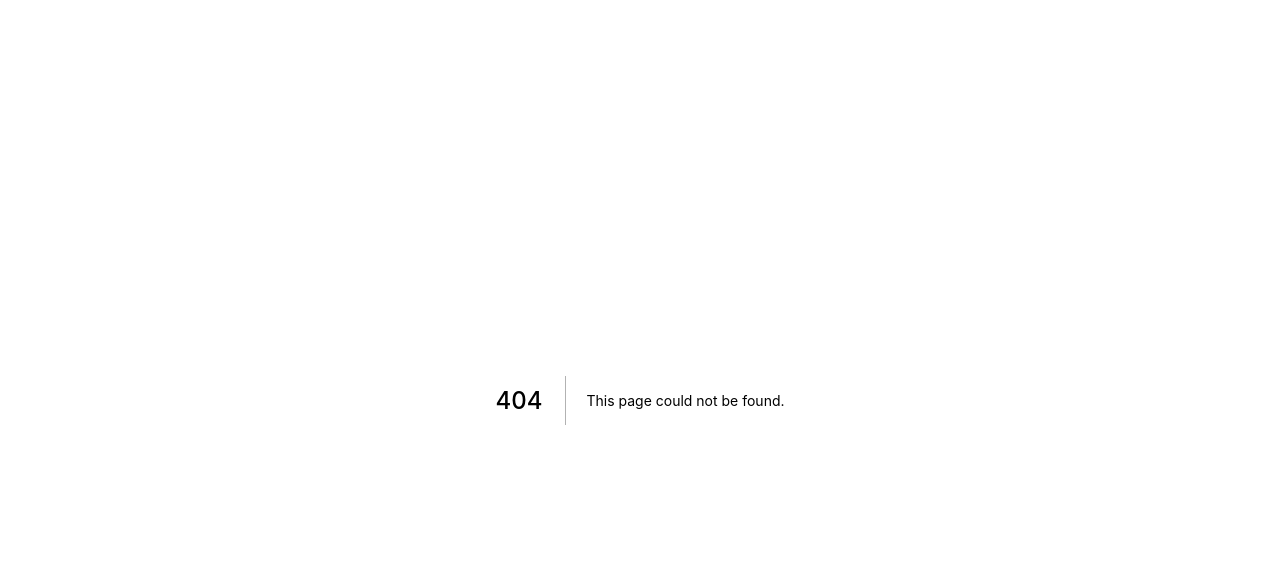
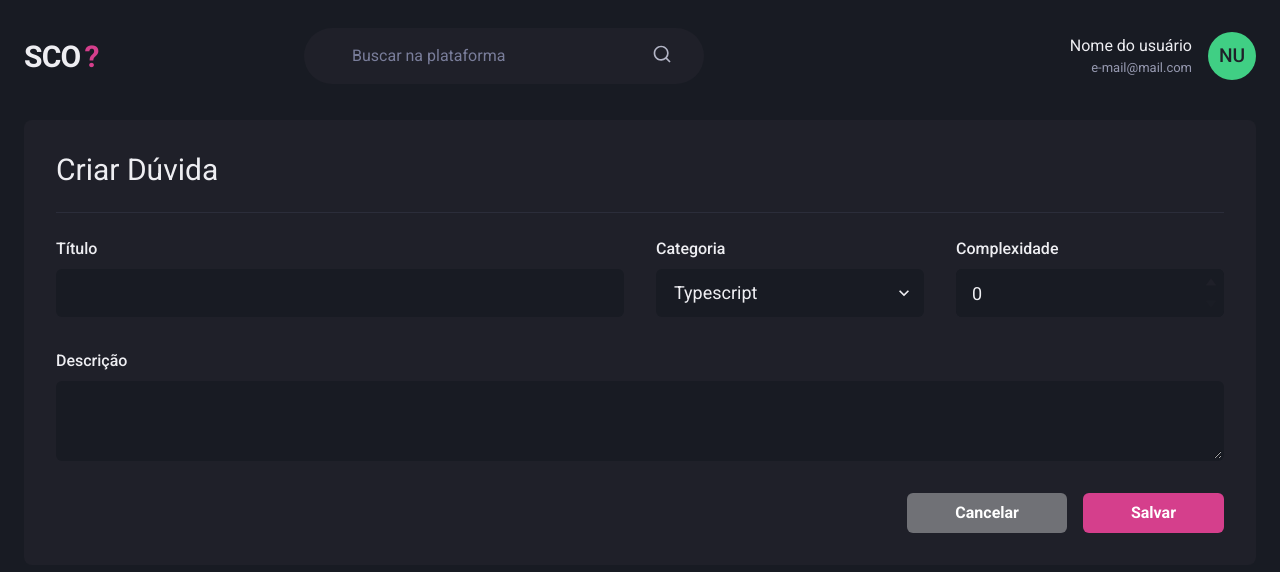
Before and after one commit to GabrielNogueiraBR/Software-Community-Open-Source, a Next.js app: page /questions/create in a window 1280 px wide. Before the commit this address had no page. Shown: the top 572 px of the page. Built offline with nearby package versions, Linux system fonts and the light colour scheme.

Commit message:
feat: creating Form Page to create questions

```diff
--- /dev/null
+++ b/src/pages/questions/create.tsx
@@ -0,0 +1,147 @@
+import {
+  Box,
+  Button,
+  Divider,
+  Flex,
+  Heading,
+  HStack,
+  SimpleGrid,
+  VStack,
+} from "@chakra-ui/react";
+import { useFormik } from "formik";
+import Link from "next/link";
+import { FormEvent } from "react";
+import { Input } from "../../components/Form/Input";
+import { NumberInput } from "../../components/Form/NumberInput";
+import { Select } from "../../components/Form/Select";
+import { TextArea } from "../../components/Form/TextArea";
+import Header from "../../components/Header";
+
+import * as yup from "yup";
+import {
+  Question,
+  QuestionCategory,
+  QuestionPayload,
+} from "../../types/question";
+import api from "../../services/api";
+import { useRouter } from "next/router";
+
+const formCreateSchema = yup.object().shape({
+  title: yup.string().required(),
+  description: yup.string().required(),
+  category: yup.string().oneOf(Object.values(QuestionCategory)).required(),
+  complexity: yup.number().min(0).max(5).required(),
+});
+
+export default function CreateUser() {
+  const router = useRouter();
+
+  const formik = useFormik({
+    initialValues: {
+      title: "",
+      category: "typescript",
+      complexity: 0,
+      description: "",
+    },
+    validationSchema: formCreateSchema,
+    onSubmit: async ({ title, category, complexity, description }) => {
+      const question: QuestionPayload = {
+        assignee: {
+          name: "admin",
+        },
+        title,
+        category,
+        complexity,
+        description,
+      };
+
+      await api
+        .post("/question/create", { ...question })
+        .then(() => router.push("/questions"))
+        .catch((e) => console.error(e));
+    },
+  });
+
+  return (
+    <Box>
+      <Header />
+      <Flex w="100%" my="6" maxWidth={1480} mx="auto" px="6">
+        <Box
+          as="form"
+          flex="1"
+          borderRadius={8}
+          bg="gray.800"
+          p={["6", "8"]}
+          onSubmit={(e: FormEvent<HTMLElement>) =>
+            formik.handleSubmit(e as FormEvent<HTMLFormElement>)
+          }
+        >
+          <Heading size="lg" fontWeight={"normal"}>
+            Criar Dúvida
+          </Heading>
+          <Divider my="6" borderColor={"gray.700"} />
+          <VStack spacing={"8"}>
+            <HStack w="100%" spacing={["6", "8"]}>
+              <SimpleGrid minChildWidth={"240px"} spacing={["6", "8"]} w="100%">
+                <Input
+                  name="title"
+                  label="Título"
+                  error={formik.errors.title}
+                  flex="2"
+                  onChange={formik.handleChange}
+                  value={formik.values.title}
+                />
+              </SimpleGrid>
+              <SimpleGrid minChildWidth={"240px"} spacing={["6", "8"]} w="100%">
+                <Select
+                  name="category"
+                  label="Categoria"
+                  options={["Typescript", "Javascript", "Next.Js", "Docker"]}
+                  error={formik.errors.category}
+                  onChange={formik.handleChange}
+                  value={formik.values.category}
+                  flex="1"
+                />
+                <NumberInput
+                  name="complexity"
+                  label="Complexidade"
+                  min={0}
+                  max={5}
+                  defaultValue={0}
+                  error={formik.errors.complexity}
+                  onChange={(valueString, valueNumber) =>
+                    formik.setFieldValue("complexity", valueNumber)
+                  }
+                  value={formik.values.complexity}
+                  flex="1"
+                />
+              </SimpleGrid>
+            </HStack>
+            <SimpleGrid minChildWidth={"240px"} spacing={["6", "8"]} w="100%">
+              <TextArea
+                name="description"
+                label="Descrição"
+                error={formik.errors.description}
+                onChange={formik.handleChange}
+                value={formik.values.description}
+              />
+            </SimpleGrid>
+          </VStack>
+
+          <Flex mt="8" justify={"flex-end"}>
+            <HStack spacing={"4"}>
+              <Link href="/questions" passHref>
+                <Button as="a" colorScheme={"whiteAlpha"} px="12" py="2.5">
+                  Cancelar
+                </Button>
+              </Link>
+              <Button type="submit" colorScheme={"pink"} px="12" py="2.5">
+                Salvar
+              </Button>
+            </HStack>
+          </Flex>
+        </Box>
+      </Flex>
+    </Box>
+  );
+}
```
